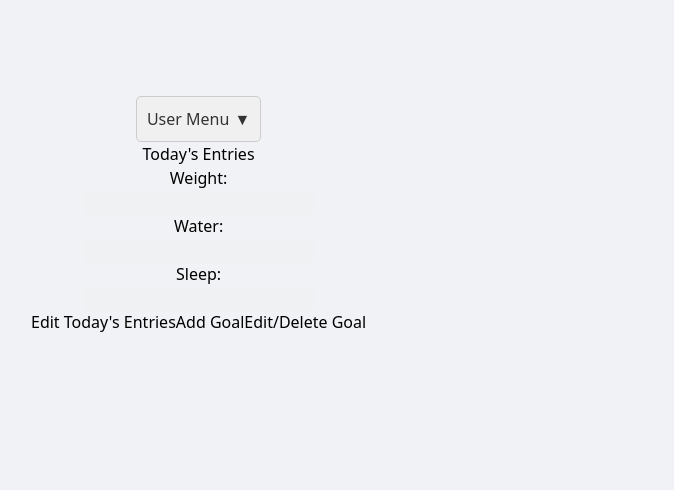
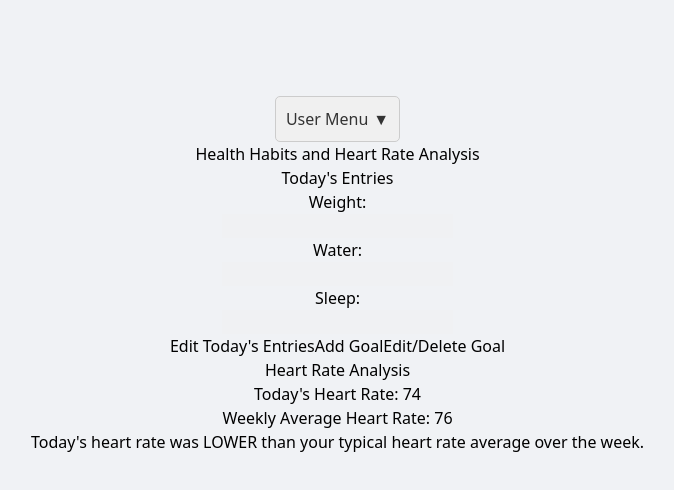
Before and after one commit to Bryan-Tal/Med-Dash, a React (Vite) app: page /healthTracker in a window 1280 px wide. Shown: the top 490 px of the page, without its empty margins (1-675 px from the left). Built offline with nearby package versions, Linux system fonts and the light colour scheme.

Commit message:
health habit tracker clickable button and heart rate analysis card

```diff
--- a/src/components/HealthHabit.jsx
+++ b/src/components/HealthHabit.jsx
@@ -1,7 +1,19 @@
-import { useState } from 'react';
+import { useState, useEffect } from 'react';
+//Create an editable today's entry page
 
-//Create an editable today's entry page
-export default function HealthHabit() {
+
+export default function MyApp() {
+  return (
+    <div>
+      <h1>Health Habits and Heart Rate Analysis</h1>
+      <HealthHabit />
+      <HeartRateAnalysis />
+    </div>
+  );
+}
+
+
+function HealthHabit() {
   const [editingEntries, setEditingEntries] = useState(false);
   const [addingGoal, setAddingGoal] = useState(false);
   const [isRepeatable, setRepeatable] = useState(false);
@@ -11,6 +23,10 @@ export default function HealthHabit() {
   const [weight, setWeight] = useState('');
   const [water, setWater] = useState('');
   const [sleep, setSleep] = useState('');
+
+
+
+
   //implement target number by date
 
   //edit entries after clicking the corresponding button
@@ -91,3 +107,52 @@ function editGoal() {
     </>
   );
 }
+
+function HeartRateAnalysis() {
+  // Define state for today's heart rate and weekly average heart rate
+  const [todayHeartRate, setTodayHeartRate] = useState(0);
+  const [weeklyAverageHeartRate, setWeeklyAverageHeartRate] = useState(0);
+  const [comparison, setComparison] = useState('');
+
+  // Simulated function to fetch today's heart rate (Replace with actual logic)
+  const fetchTodaysHeartRate = () => {
+    // Simulated logic to fetch today's heart rate from an API or database
+    // For demonstration purposes, generating a random heart rate between 60 and 100
+    return Math.floor(Math.random() * (100 - 60 + 1) + 60);
+  };
+
+  // Simulated function to fetch weekly average heart rate (Replace with actual logic)
+  const fetchWeeklyAverageHeartRate = () => {
+    // Simulated logic to fetch weekly average heart rate from an API or database
+    // For demonstration purposes, generating a random weekly average between 65 and 85
+    return Math.floor(Math.random() * (85 - 65 + 1) + 65);
+  };
+
+  useEffect(() => {
+    // Fetch today's heart rate and update state
+    const todayRate = fetchTodaysHeartRate();
+    setTodayHeartRate(todayRate);
+
+    // Fetch weekly average heart rate and update state
+    const weeklyAverageRate = fetchWeeklyAverageHeartRate();
+    setWeeklyAverageHeartRate(weeklyAverageRate);
+
+    // Compare today's heart rate with weekly average heart rate
+    if (todayRate > weeklyAverageRate) {
+      setComparison('HIGHER');
+    } else if (todayRate < weeklyAverageRate) {
+      setComparison('LOWER');
+    } else {
+      setComparison('EQUAL');
+    }
+  }, []);
+
+  return (
+    <div>
+      <h2>Heart Rate Analysis</h2>
+      <p>Today's Heart Rate: {todayHeartRate}</p>
+      <p>Weekly Average Heart Rate: {weeklyAverageHeartRate}</p>
+      <p>Today's heart rate was {comparison} than your typical heart rate average over the week.</p>
+    </div>
+  );
+}
```
